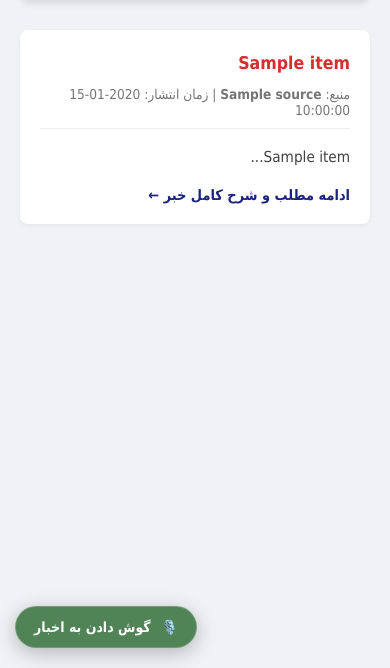
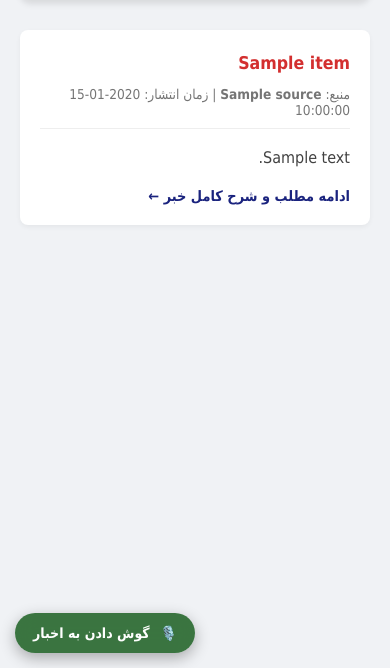
Before and after one commit to sameeny1985/XNewNews, a Flask app: template templates/index.html in a window 390 px wide. Shown: the part 176-844 px from the top of the page. Run offline with Flask 3, Linux system fonts and the light colour scheme; the template is opened without the code that fills it: most values are stand-ins (such as "Sample title", 1, 10 or a date in 2020).

Commit message:
Update index.html

```diff
--- a/templates/index.html
+++ b/templates/index.html
@@ -1,5 +1,6 @@
 <!DOCTYPE html>
 <html lang="fa" dir="rtl">
+
 <head>
     <meta charset="UTF-8">
     <meta name="viewport" content="width=device-width, initial-scale=1.0">
@@ -7,7 +8,7 @@
 
     <style>
         body {
-            font-family: 'Tahoma', 'Arial', sans-serif;
+            font-family: Tahoma, Arial, sans-serif;
             background-color: #f0f2f5;
             margin: 0;
             padding: 20px;
@@ -27,7 +28,7 @@
             border-radius: 10px;
             margin-bottom: 30px;
             text-align: center;
-            box-shadow: 0 4px 6px rgba(0,0,0,0.1);
+            box-shadow: 0 4px 6px rgba(0, 0, 0, 0.1);
         }
 
         .news-card {
@@ -35,7 +36,7 @@
             border-radius: 8px;
             padding: 20px;
             margin-bottom: 20px;
-            box-shadow: 0 2px 5px rgba(0,0,0,0.05);
+            box-shadow: 0 2px 5px rgba(0, 0, 0, 0.05);
             transition: transform 0.2s;
             unicode-bidi: embed;
         }
@@ -86,43 +87,37 @@
             position: fixed;
             bottom: 30px;
             left: 30px;
-            background: rgba(27, 94, 32, 0.75);
-            backdrop-filter: blur(10px);
-            -webkit-backdrop-filter: blur(10px);
+            background: rgba(27, 94, 32, 0.85);
             color: white;
-            border: 1px solid rgba(255,255,255,0.2);
+            border: none;
             padding: 15px 25px;
             border-radius: 50px;
-            font-family: 'Tahoma', sans-serif;
+            font-family: Tahoma, sans-serif;
             font-weight: bold;
             cursor: pointer;
-            box-shadow: 0 5px 20px rgba(0,0,0,0.25);
+            box-shadow: 0 5px 15px rgba(0, 0, 0, 0.3);
             z-index: 9999;
             display: flex;
             align-items: center;
             gap: 10px;
-            transition: all 0.3s ease;
+            transition: all 0.3s;
+            backdrop-filter: blur(10px);
         }
 
         #newsReaderBtn:hover {
             transform: scale(1.05);
-            background: rgba(13, 61, 15, 0.85);
         }
 
-        @media (max-width: 768px) {
+        @media(max-width:768px) {
             #newsReaderBtn {
                 left: 15px;
-                bottom: 20px;
+                bottom: 15px;
                 padding: 12px 18px;
                 font-size: 14px;
             }
 
             .title-link {
                 font-size: 1.1rem;
-            }
-
-            .summary {
-                font-size: 0.95rem;
             }
         }
     </style>
@@ -138,11 +133,11 @@
         </header>
 
         {% for item in news %}
+
         <div class="news-card">
 
             <a href="/news/{{ item['id'] }}"
-               class="title-link target-news-title"
-               data-read="{{ item['title_fa']|e }}">
+               class="title-link target-news-title">
                 {{ item['title_fa'] }}
             </a>
 
@@ -152,7 +147,7 @@
             </div>
 
             <div class="summary">
-                {{ item['title_fa'][:250] }}...
+                {{ item['desc_fa'][:250] }}
             </div>
 
             <a href="/news/{{ item['id'] }}" class="btn-more">
@@ -160,6 +155,7 @@
             </a>
 
         </div>
+
         {% endfor %}
 
     </div>
@@ -172,80 +168,46 @@
 
     <script>
 
-        let synth = window.speechSynthesis;
+        const synth = window.speechSynthesis;
+
         let isReading = false;
-        let stopRequested = false;
-        let voices = [];
+        let stopReading = false;
 
-        /* بارگذاری صداها */
-        function loadVoices() {
-            voices = synth.getVoices();
+        function cleanText(text) {
+
+            if (!text) return "";
+
+            return text
+                .replace(/https?:\/\/\S+/gi, '')
+                .replace(/www\.\S+/gi, '')
+                .replace(/[^\u0600-\u06FF0-9a-zA-Z\s\.\،\؟\!\-]/g, ' ')
+                .replace(/\s+/g, ' ')
+                .trim();
         }
 
-        loadVoices();
+        function updateButton(reading) {
 
-        if (speechSynthesis.onvoiceschanged !== undefined) {
-            speechSynthesis.onvoiceschanged = loadVoices;
-        }
+            const btnText = document.getElementById("btnText");
+            const btnIcon = document.getElementById("btnIcon");
+            const btn = document.getElementById("newsReaderBtn");
 
-        /* تغییر ظاهر دکمه */
-        function updateButton(state) {
-
-            const btnText = document.getElementById('btnText');
-            const btnIcon = document.getElementById('btnIcon');
-            const btn = document.getElementById('newsReaderBtn');
-
-            if (state) {
+            if (reading) {
 
                 btnText.innerText = "توقف خواندن";
                 btnIcon.innerText = "🛑";
-
-                btn.style.background = "rgba(183, 28, 28, 0.85)";
+                btn.style.background = "rgba(183,28,28,0.9)";
 
             } else {
 
                 btnText.innerText = "گوش دادن به اخبار";
                 btnIcon.innerText = "🎙️";
-
-                btn.style.background = "rgba(27, 94, 32, 0.75)";
+                btn.style.background = "rgba(27,94,32,0.85)";
             }
         }
 
-        /* پاکسازی متن */
-        function cleanText(text) {
+        function speakOneByOne(newsArray, index = 0) {
 
-            if (!text) return "";
-
-            return text
-                .replace(/https?:\/\/\S+/gi, "")
-                .replace(/www\.\S+/gi, "")
-                .replace(/[<>]/g, "")
-                .replace(/[\r\n]+/g, " ")
-                .replace(/\s+/g, " ")
-                .trim();
-        }
-
-        /* انتخاب صدای فارسی */
-        function getPersianVoice() {
-
-            const faVoice = voices.find(v =>
-                (v.lang || "").toLowerCase().startsWith("fa")
-            );
-
-            if (faVoice) return faVoice;
-
-            const fuzzyVoice = voices.find(v =>
-                /farsi|persian|iran/i.test(v.name || "") ||
-                /fa/i.test(v.lang || "")
-            );
-
-            return fuzzyVoice || null;
-        }
-
-        /* خواندن خبرها به ترتیب */
-        function speakNewsList(newsArray, index = 0) {
-
-            if (stopRequested) {
+            if (stopReading) {
 
                 isReading = false;
                 updateButton(false);
@@ -261,8 +223,9 @@
 
             let text = cleanText(newsArray[index]);
 
-            if (!text) {
-                speakNewsList(newsArray, index + 1);
+            if (!text || text.length < 3) {
+
+                speakOneByOne(newsArray, index + 1);
                 return;
             }
 
@@ -272,29 +235,24 @@
             utterance.rate = 0.9;
             utterance.pitch = 1;
 
-            const selectedVoice = getPersianVoice();
+            utterance.onend = function () {
 
-            if (selectedVoice) {
-                utterance.voice = selectedVoice;
-            }
-
-            utterance.onend = () => {
-                speakNewsList(newsArray, index + 1);
+                speakOneByOne(newsArray, index + 1);
             };
 
-            utterance.onerror = () => {
-                speakNewsList(newsArray, index + 1);
+            utterance.onerror = function () {
+
+                speakOneByOne(newsArray, index + 1);
             };
 
             synth.speak(utterance);
         }
 
-        /* شروع / توقف */
         function toggleSpeech() {
 
             if (isReading) {
 
-                stopRequested = true;
+                stopReading = true;
                 synth.cancel();
 
                 isReading = false;
@@ -304,25 +262,36 @@
                 return;
             }
 
-            let titles = [...document.querySelectorAll('.target-news-title')]
-                .map(el => cleanText(el.dataset.read || el.innerText))
-                .filter(Boolean);
+            const elements = document.querySelectorAll(".target-news-title");
 
-            if (!titles.length) {
+            let newsTexts = [];
 
-                alert("متنی برای خواندن پیدا نشد.");
+            elements.forEach(el => {
+
+                let txt = cleanText(el.innerText);
+
+                if (txt && txt.length > 3) {
+
+                    newsTexts.push(txt);
+                }
+            });
+
+            if (newsTexts.length === 0) {
+
+                alert("خبری برای خواندن پیدا نشد");
                 return;
             }
 
-            stopRequested = false;
+            stopReading = false;
             isReading = true;
 
             updateButton(true);
 
-            speakNewsList(titles);
+            speakOneByOne(newsTexts);
         }
 
     </script>
 
 </body>
+
 </html>
```
